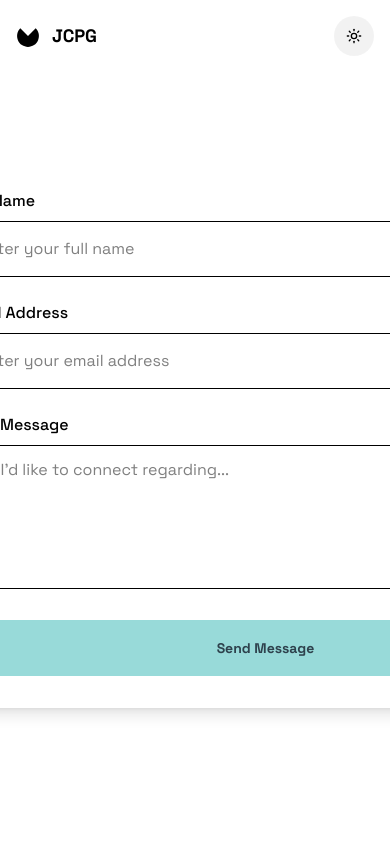
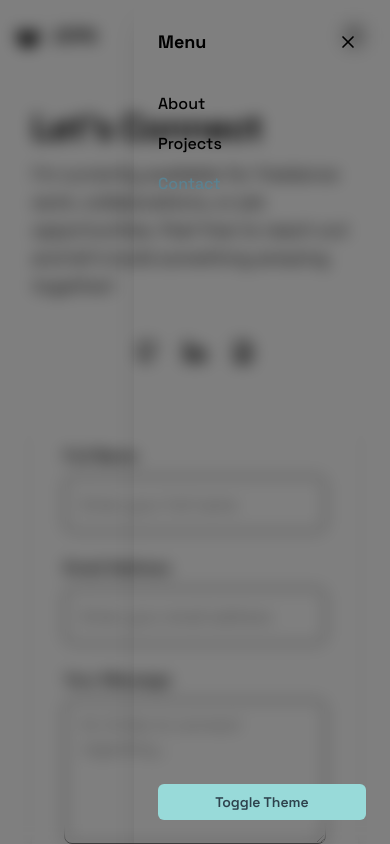
Before and after one commit to Jeysieeeee/my-portfolio, a Next.js app: page /contact in a window 390 px wide. Both pictures are taken after a click on the button 354 px from the left and 36 px from the top of the page. Built offline with nearby package versions, Linux system fonts and the light colour scheme.

Commit message:
add mobile ui

```diff
--- a/src/app/(pages)/contact/page.tsx
+++ b/src/app/(pages)/contact/page.tsx
@@ -7,10 +7,13 @@ import { FileUser, Github, Linkedin } from 'lucide-react';
 export default function ContactPage() {
   return (
  <section className="flex-1 py-10 sm:py-16 px-4 sm:px-10 md:px-20 lg:px-40">
+  <div className="flex flex-col items-center justify-center flex-1 px-4 sm:px-8 md:px-16 lg:px-24 py-12 md:py-24">
    <div className="flex justify-between items-center w-full">
     {/* LEFT SIDE */}
-        <motion.div className="flex flex-col gap-6 text-center lg:text-right w-[50%]">
-          <div className=" flex-col gap-3">
+     <div className="w-full max-w-6xl grid grid-cols-1 lg:grid-cols-2 gap-12 lg:gap-24 items-center">
+       <div className="flex flex-col gap-6 text-center lg:text-left">
+
+         <div className="flex flex-col gap-3">
            <h1 className="text-4xl text-left md:text-5xl lg:text-6xl font-black tracking-tight text-text-light dark:text-text-dark">
               Let's Connect
             </h1>
@@ -23,18 +26,20 @@ export default function ContactPage() {
 
    <div className="flex justify-center lg:justify-start items-center gap-6 pt-4">
     <Github />
-
              <Linkedin />
 
             <a href={'/assets/resume.pdf'} download>
                <FileUser />
             </a>
      </div>
-        </motion.div>
+       </div>
 
-        {/* RIGHT SIDE FORM */}
  <ContactForm />
      </div>
+
+      </div>
+  </div>
+
     </section>
 
 
--- a/src/features/ContactForm.tsx
+++ b/src/features/ContactForm.tsx
@@ -38,13 +38,12 @@ export default function ContactForm() {
   };
 
   return (
-<div>
     <motion.div
           initial={{ opacity: 0, y: 30 }}
           whileInView={{ opacity: 1, y: 0 }}
           transition={{ duration: 0.6 }}
           viewport={{ once: true }}
-          className="bg-background-light dark:bg-surface-dark p-8 rounded-xl shadow-lg  w-2xl"
+          className="w-full bg-surface-light dark:bg-surface-dark p-8 rounded-xl shadow-lg"
         >
         <form onSubmit={handleSubmit} className="flex flex-col gap-6">
             <div>
@@ -112,6 +111,5 @@ export default function ContactForm() {
           </form>
         {status && <p className="mt-4 text-sm">{status}</p>}
         </motion.div>
-     </div>
   );
 }
--- a/src/features/Header.tsx
+++ b/src/features/Header.tsx
@@ -1,23 +1,27 @@
-'use client'
+"use client";
 
 import Link from "next/link";
 import { usePathname } from "next/navigation";
-import { Switch } from "@/components/Switch";
+import { useState } from "react";
 import { cn } from "@/lib";
 import { Button } from "@/components/Button";
-import { Sun } from "lucide-react";
+import { Sun, Menu } from "lucide-react";
+import { Sidebar } from "./Sidebar";
 
-
-
-export  function Header() {
-  const  pathname = usePathname()
+export function Header() {
+  const pathname = usePathname();
+  const [sidebarOpen, setSidebarOpen] = useState(false);
 
   return (
-     <header className="absolute top-0 left-0 right-0 z-10 p-4 sm:p-6 md:p-8 ">
+    <header className="absolute top-0 left-0 right-0 z-10 p-4 sm:p-6 md:p-8">
       <div className="container mx-auto flex items-center justify-between">
-          <Link href="/"  className="flex items-center gap-3">
-            <div  className="size-6 text-accent-light dark:text-accent-dark">
-              <svg fill="none" viewBox="0 0 48 48" xmlns="http://www.w3.org/2000/svg">
+        <Link href="/" className="flex items-center gap-3">
+          <div className="size-6 text-accent-light dark:text-accent-dark">
+            <svg
+              fill="none"
+              viewBox="0 0 48 48"
+              xmlns="http://www.w3.org/2000/svg"
+            >
               <path
                 d="M8.57829 8.57829C5.52816 11.6284 3.451 15.5145 2.60947 19.7452C1.76794 23.9758 2.19984 28.361 3.85056 32.3462C5.50128 36.3314 8.29667 39.7376 11.8832 42.134C15.4698 44.5305 19.6865 45.8096 24 45.8096C28.3135 45.8096 32.5302 44.5305 36.1168 42.134C39.7033 39.7375 42.4987 36.3314 44.1494 32.3462C45.8002 28.361 46.2321 23.9758 45.3905 19.7452C44.549 15.5145 42.4718 11.6284 39.4217 8.57829L24 24L8.57829 8.57829Z"
                 fill="currentColor"
@@ -25,30 +29,57 @@ export  function Header() {
             </svg>
           </div>
           <h2 className="text-lg font-bold">JCPG</h2>
-
         </Link>
 
         <div className="flex items-center gap-6">
+          {/* Desktop Nav */}
           <nav className="hidden md:flex items-center gap-6">
-              <Link className={cn(pathname === '/about' && 'text-[#5b8291] font-medium',"text-sm font-medium hover:text-primary dark:hover:text-accent-dark transition-colors")} href="/about">
+            <Link
+              className={cn(
+                pathname === "/about" && "text-[#5b8291] font-medium",
+                "text-sm font-medium hover:text-primary dark:hover:text-accent-dark transition-colors"
+              )}
+              href="/about"
+            >
               About
             </Link>
-              <Link  className={cn(pathname === '/works' && 'text-[#5b8291] font-medium',"text-sm font-medium hover:text-primary dark:hover:text-accent-dark transition-colors")} href="/works">
+            <Link
+              className={cn(
+                pathname === "/works" && "text-[#5b8291] font-medium",
+                "text-sm font-medium hover:text-primary dark:hover:text-accent-dark transition-colors"
+              )}
+              href="/works"
+            >
               Projects
             </Link>
-              <Link className={cn(pathname === '/contact' && 'text-[#5b8291] font-medium',  "text-sm font-medium hover:text-primary dark:hover:text-accent-dark transition-colors")} href="/contact">
+            <Link
+              className={cn(
+                pathname === "/contact" && "text-[#5b8291] font-medium",
+                "text-sm font-medium hover:text-primary dark:hover:text-accent-dark transition-colors"
+              )}
+              href="/contact"
+            >
               Contact
             </Link>
           </nav>
 
-           <Button className="flex h-10 w-10 cursor-pointer items-center justify-center overflow-hidden rounded-full bg-black/5 dark:bg-white/10 text-text-light dark:text-text-dark hover:bg-black/10 dark:hover:bg-white/20 transition-colors">
-              <span className="material-symbols-outlined text-xl">
-                <Sun />
-              </span>
+          {/* Theme Button */}
+          <Button className="hidden md:flex h-10 w-10 items-center justify-center rounded-full bg-black/5 dark:bg-white/10 text-text-light dark:text-text-dark hover:bg-black/10 dark:hover:bg-white/20 transition-colors">
+            <Sun className="size-5" />
           </Button>
 
+          {/* Mobile Menu Button */}
+          <button
+            className="md:hidden flex h-10 w-10 items-center justify-center rounded-full bg-black/5 dark:bg-white/10 hover:bg-black/10 dark:hover:bg-white/20 transition"
+            onClick={() => setSidebarOpen(true)}
+          >
+            <Menu className="size-5" />
+          </button>
         </div>
       </div>
+
+      {/* Sidebar */}
+      <Sidebar open={sidebarOpen} onClose={() => setSidebarOpen(false)} />
     </header>
-  )
+  );
 }
--- /dev/null
+++ b/src/features/Sidebar.tsx
@@ -0,0 +1,83 @@
+"use client";
+
+import { motion, AnimatePresence } from "framer-motion";
+import Link from "next/link";
+import { X } from "lucide-react";
+import { cn } from "@/lib";
+import { usePathname } from "next/navigation";
+import { Button } from "@/components/Button";
+
+interface SidebarProps {
+  open: boolean;
+  onClose: () => void;
+}
+
+export function Sidebar({ open, onClose }: SidebarProps) {
+  const pathname = usePathname();
+
+  const links = [
+    { href: "/about", label: "About" },
+    { href: "/works", label: "Projects" },
+    { href: "/contact", label: "Contact" },
+  ];
+
+  return (
+    <AnimatePresence>
+      {open && (
+        <>
+          {/* Background overlay */}
+          <motion.div
+            className="fixed inset-0 bg-black/50 backdrop-blur-sm z-40"
+            initial={{ opacity: 0 }}
+            animate={{ opacity: 1 }}
+            exit={{ opacity: 0 }}
+            onClick={onClose}
+          />
+
+          {/* Sidebar panel */}
+          <motion.aside
+            className="fixed right-0 top-0 h-full w-64 bg-background-light dark:bg-background-dark z-50 shadow-xl flex flex-col p-6"
+            initial={{ x: "100%" }}
+            animate={{ x: 0 }}
+            exit={{ x: "100%" }}
+            transition={{ type: "spring", stiffness: 260, damping: 25 }}
+          >
+            <div className="flex items-center justify-between mb-8">
+              <h3 className="text-lg font-bold">Menu</h3>
+              <button
+                onClick={onClose}
+                className="p-2 rounded-full hover:bg-black/5 dark:hover:bg-white/10 transition"
+              >
+                <X className="size-5" />
+              </button>
+            </div>
+
+            <nav className="flex flex-col gap-4">
+              {links.map((link) => (
+                <Link
+                  key={link.href}
+                  href={link.href}
+                  onClick={onClose}
+                  className={cn(
+                    pathname === link.href
+                      ? "text-[#5b8291] font-medium"
+                      : "text-foreground hover:text-primary dark:hover:text-accent-dark",
+                    "text-base font-medium transition-colors"
+                  )}
+                >
+                  {link.label}
+                </Link>
+              ))}
+            </nav>
+
+            <div className="mt-auto pt-8">
+              <Button className="w-full bg-[#98DAD9] text-[#2E424D] font-semibold hover:opacity-90 transition">
+                Toggle Theme
+              </Button>
+            </div>
+          </motion.aside>
+        </>
+      )}
+    </AnimatePresence>
+  );
+}
--- a/src/features/index.ts
+++ b/src/features/index.ts
@@ -6,3 +6,4 @@ export * from './EducationSection'
 export * from './DownloadResumeSection'
 export * from './ContactForm'
 export * from './ProjectsPage'
+export * from './Sidebar'
```
Lines whose indentation alone changed are shown as unchanged.
